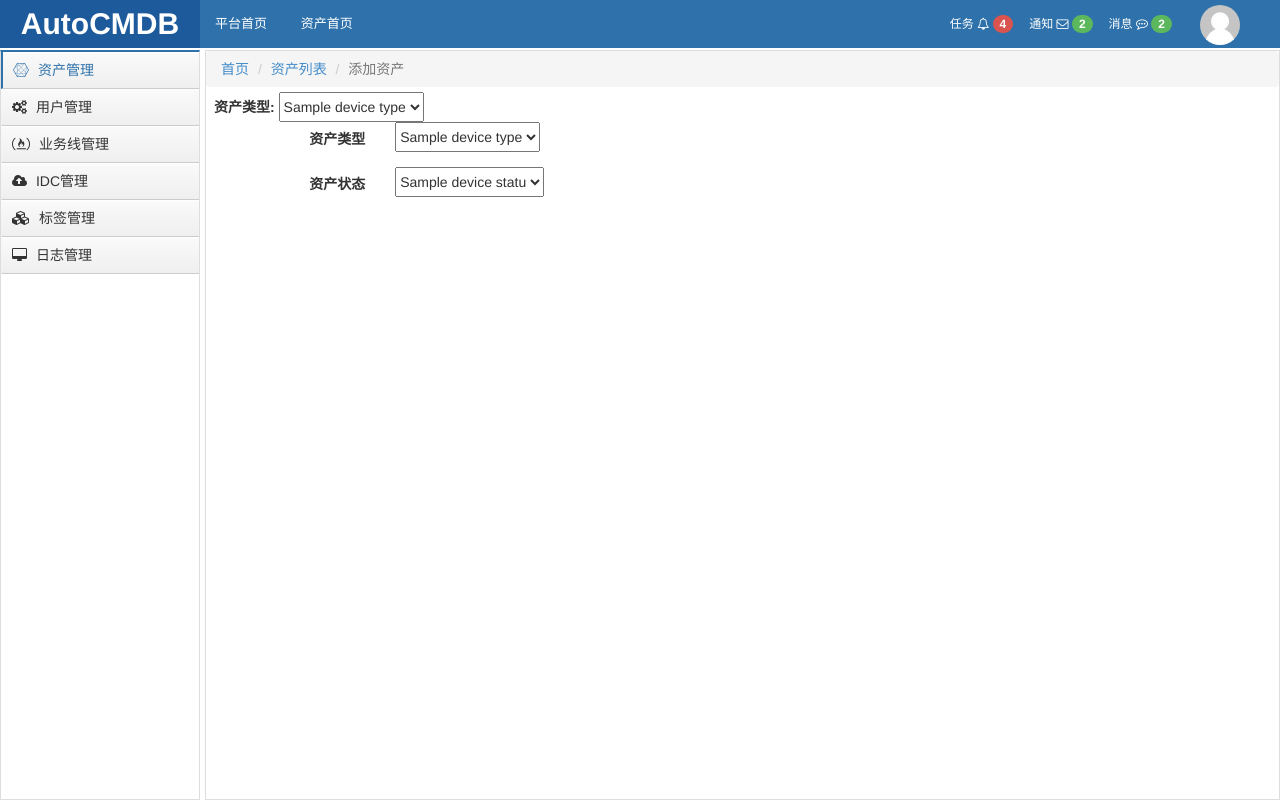
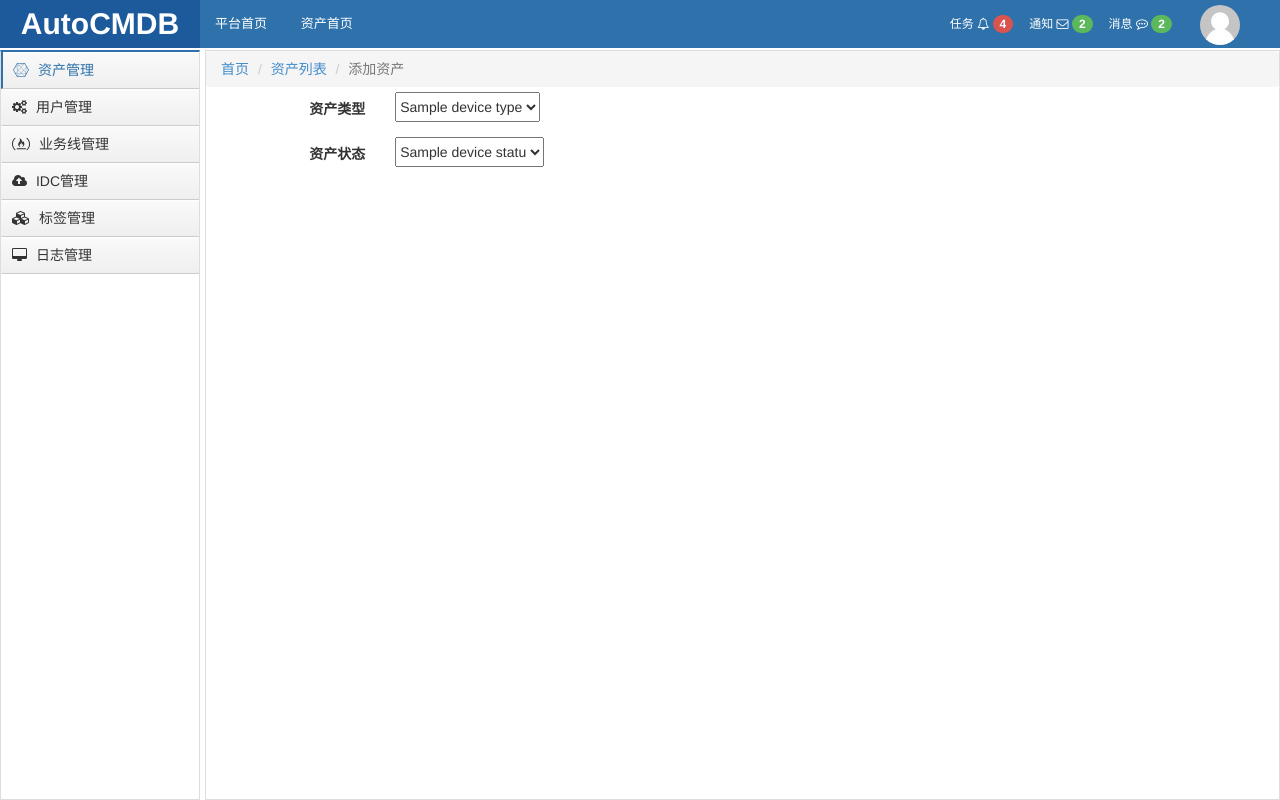
Before and after one commit to TerryMarszr0/cmdb-3, a Django app: template AutoCmdb/web/templates/add_asset.html in a window 1280 px wide. Run offline with Django 3.2, Linux system fonts and the light colour scheme; the template is opened without the code that fills it: most values are stand-ins (such as "Sample title", 1, 10 or a date in 2020); some libraries are stand-ins or nearby versions.

Commit message:
配置新增资产页面

```diff
--- a/AutoCmdb/web/templates/add_asset.html
+++ b/AutoCmdb/web/templates/add_asset.html
@@ -18,18 +18,8 @@
     <div style="padding: 5px 8px;">
         <form class="form-horizontal">
             {% csrf_token %}
-            <div class="form-row field-device_type_id">
-                <div>
-                    <label class="required" for="id_device_type_id">资产类型:</label>
-                    <select id="id_device_type_id" name="device_type_id" required="">
-                        {% for i in data.device_type_list %}
-                            <option value="{{ i.id }}">{{ i.name }}</option>
-                        {% endfor %}
-                    </select>
-                </div>
-            </div>
             <div class="form-group">
-                <label for="inputPassword" class="col-sm-2 control-label">资产类型</label>
+                <label for="id_device_type_id" class="col-sm-2 control-label">资产类型</label>
                 <div class="col-sm-10">
                     <select id="id_device_type_id" name="device_type_id" required="">
                         {% for i in data.device_type_list %}
@@ -39,7 +29,7 @@
                 </div>
             </div>
             <div class="form-group">
-                <label for="inputPassword" class="col-sm-2 control-label">资产状态</label>
+                <label for="id_device_status_id" class="col-sm-2 control-label">资产状态</label>
                 <div class="col-sm-10">
                     <select id="id_device_status_id" name="device_status_id" required="">
                         {% for i in data.device_status_list %}
```
